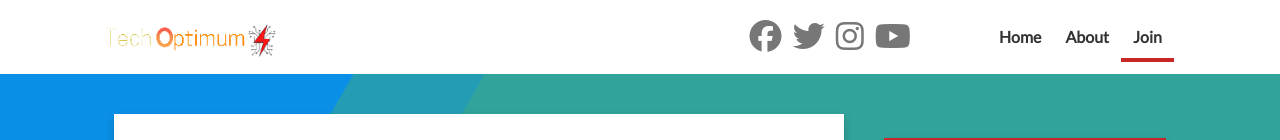
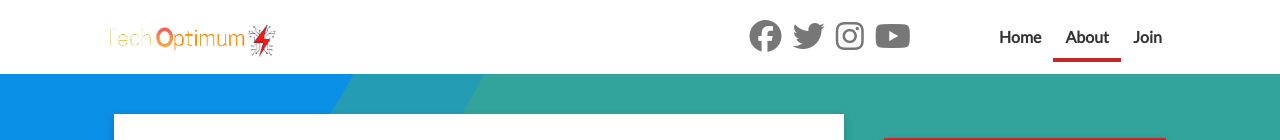
Before and after one commit to TechOptimum/old-website-v2, a plain HTML site: page about.html in a window 1280 px wide. Shown: the top 140 px of the page. Drawn offline with Linux system fonts and the light colour scheme.

Commit message:
Update about.html

```diff
--- a/about.html
+++ b/about.html
@@ -28,8 +28,8 @@
       </div>
       <ul>
         <li><a href="index.html" >Home</a></li>
-        <li><a href="about.html" >About</a></li>
-        <li><a href="join.html" class ="current">Join</a></li>
+        <li><a href="about.html" class="current">About</a></li>
+        <li><a href="join.html" >Join</a></li>
       </ul>
     </div>
   </nav>
```
